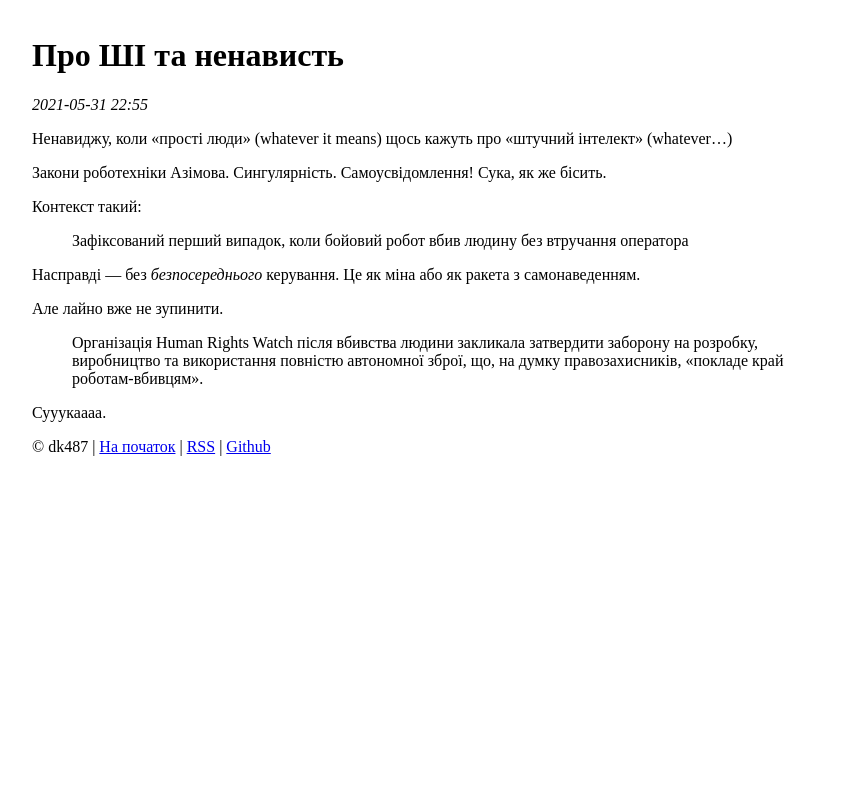
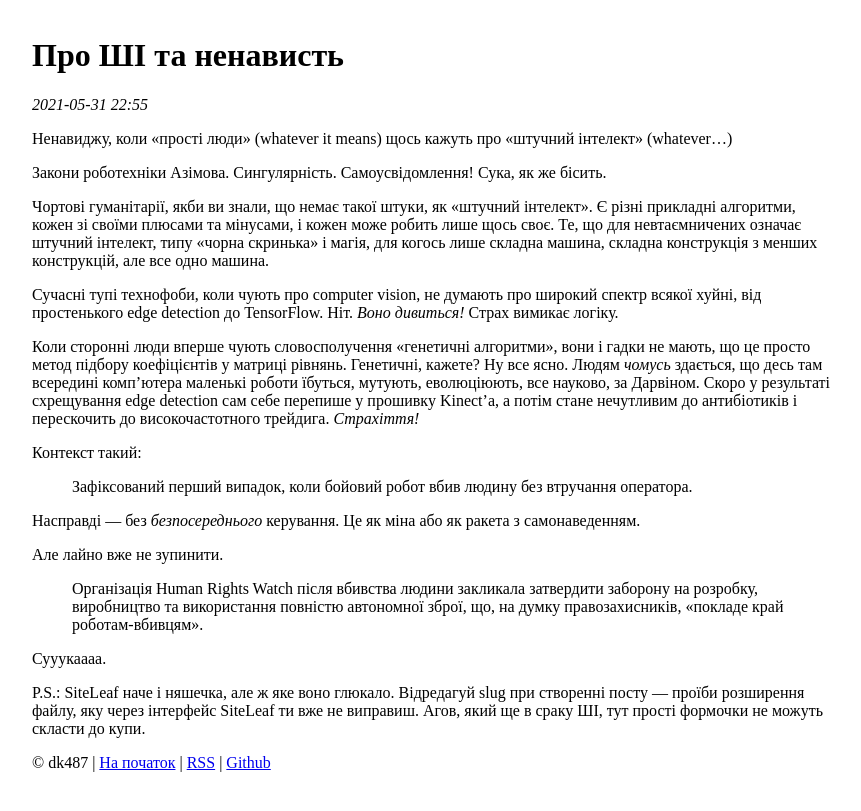
Before and after one commit to dk487/test.de.co.ua, a Jekyll site: the page built from _posts/2021/2021-06-01-on-AI-and-hate.md, in a window 1280 px wide. Shown: the top 811 px of the page, without its empty margins (208-1069 px from the left). Built offline with Jekyll 4.4.1, drawn with Linux system fonts in a browser that asks for light colours.

Commit message:
Post update

```diff
--- a/_posts/2021/2021-06-01-on-AI-and-hate.md
+++ b/_posts/2021/2021-06-01-on-AI-and-hate.md
@@ -3,13 +3,19 @@ title: Про ШІ та ненависть
 date: 2021-06-01 01:55:00 +03:00
 ---
 
-Ненавиджу, коли «прості люди» (whatever it means) щось кажуть про «штучний інтелект» (whatever...)
+Ненавиджу, коли «прості люди» (whatever it means) щось кажуть про «штучний інтелект» (whatever…)
 
 Закони роботехніки Азімова. Сингулярність. Самоусвідомлення! Сука, як же бісить.
 
+Чортові гуманітарії, якби ви знали, що немає такої штуки, як «штучний інтелект». Є різні прикладні алгоритми, кожен зі своїми плюсами та мінусами, і кожен може робить лише щось своє. Те, що для невтаємничених означає штучний інтелект, типу «чорна скринька» і магія, для когось лише складна машина, складна конструкція з менших конструкцій, але все одно машина.
+
+Сучасні тупі технофоби, коли чують про computer vision, не думають про широкий спектр всякої хуйні, від простенького edge detection до TensorFlow. Ніт. _Воно дивиться!_ Страх вимикає логіку.
+
+Коли сторонні люди вперше чують словосполучення «генетичні алгоритми», вони і гадки не мають, що це просто метод підбору коефіцієнтів у матриці рівнянь. Генетичні, кажете? Ну все ясно. Людям _чомусь_ здається, що десь там всередині комп'ютера маленькі роботи їбуться, мутують, еволюціюють, все науково, за Дарвіном. Скоро у результаті схрещування edge detection сам себе перепише у прошивку Kinect'а, а потім стане нечутливим до антибіотиків і перескочить до високочастотного трейдига. _Страхіття!_
+
 Контекст такий:
 
-> Зафіксований перший випадок, коли бойовий робот вбив людину без втручання оператора
+> Зафіксований перший випадок, коли бойовий робот вбив людину без втручання оператора.
 
 Насправді — без _безпосереднього_ керування. Це як міна або як ракета з самонаведенням.
 
@@ -18,3 +24,5 @@ date: 2021-06-01 01:55:00 +03:00
 > Організація Human Rights Watch після вбивства людини закликала затвердити заборону на розробку, виробництво та використання повністю автономної зброї, що, на думку правозахисників, «покладе край роботам-вбивцям».
 
 Сууукаааа.
+
+P.S.: SiteLeaf наче і няшечка, але ж яке воно глюкало. Відредагуй slug при створенні посту — проїби розширення файлу, яку через інтерфейс SiteLeaf ти вже не виправиш. Агов, який ще в сраку ШІ, тут прості формочки не можуть скласти до купи.
```
